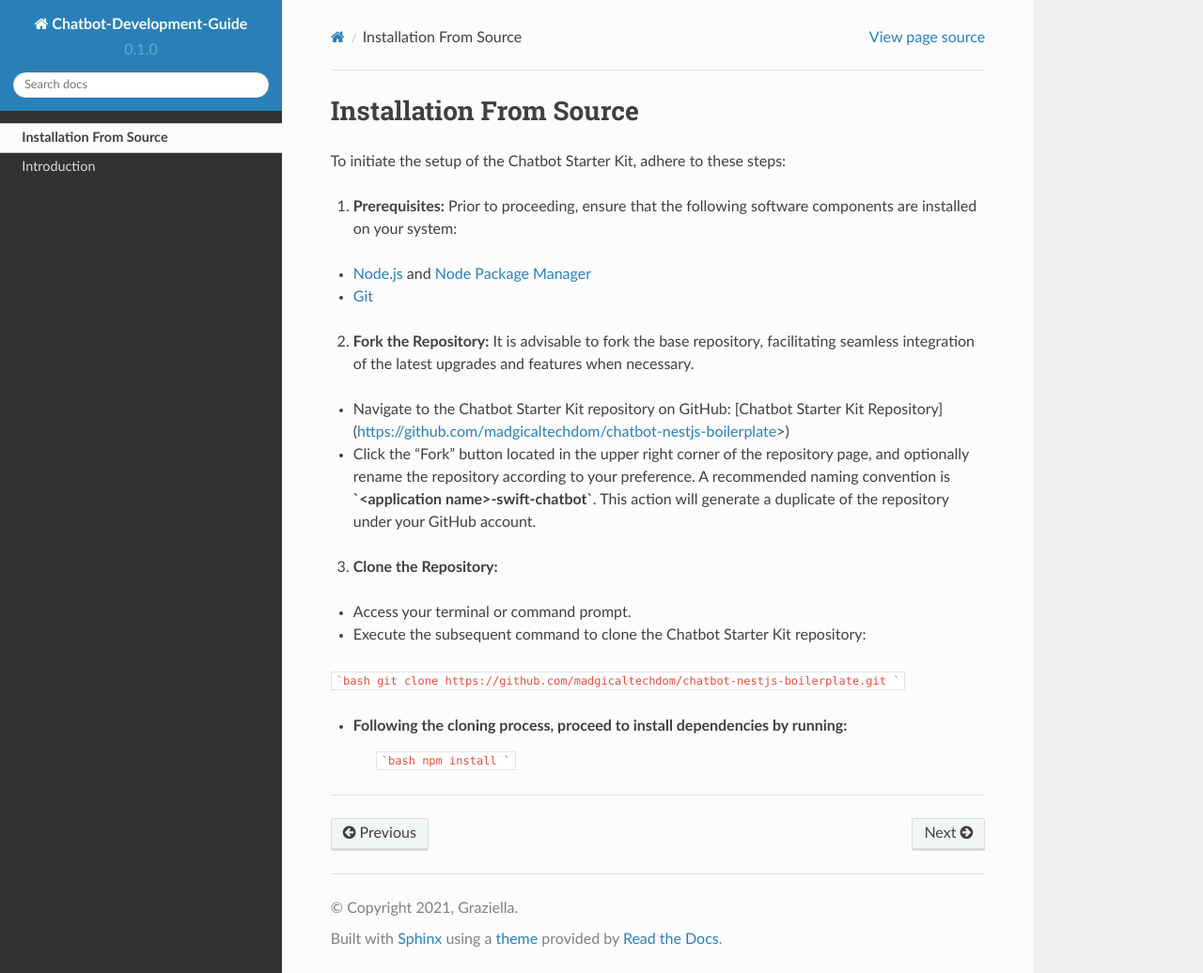
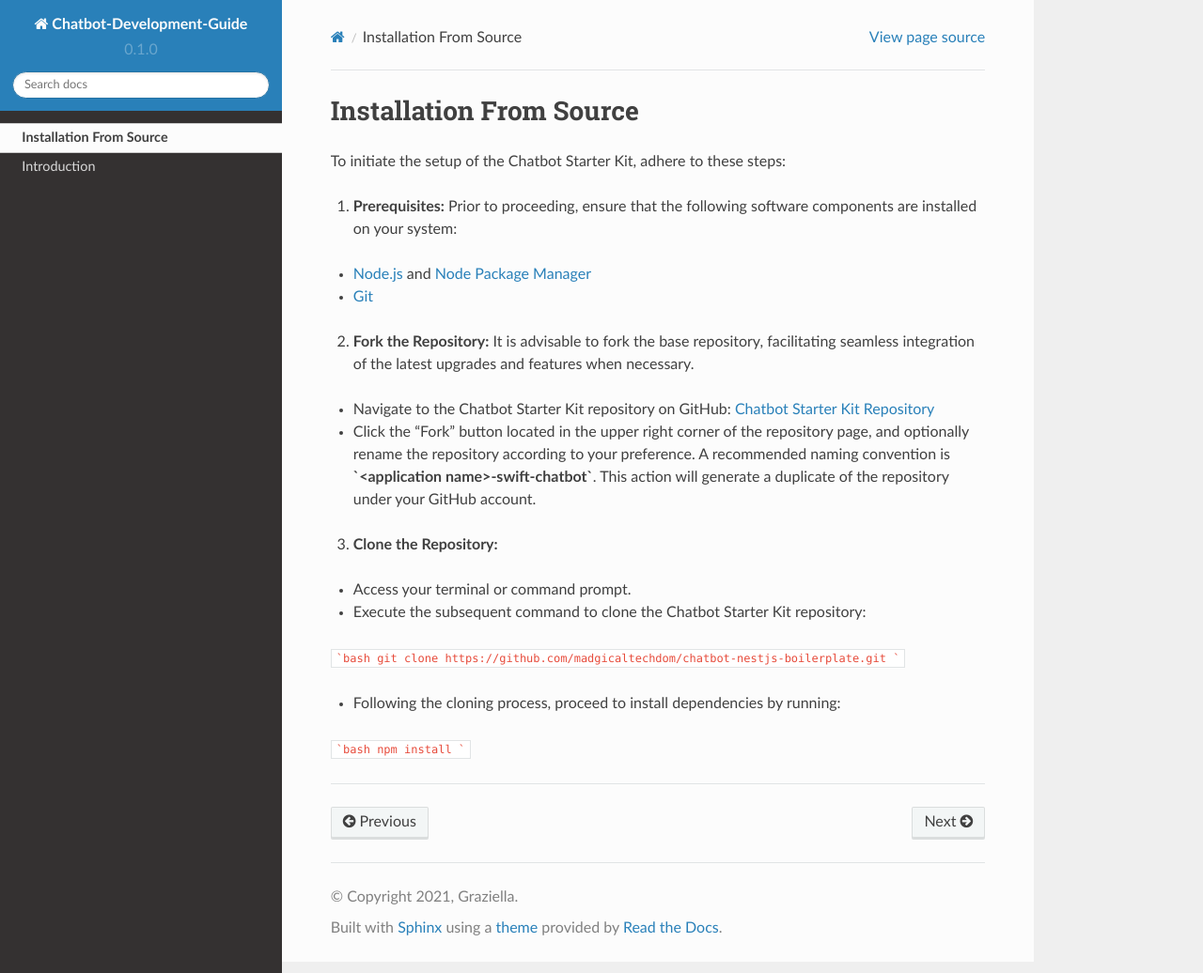
Before and after one commit to Priyanka-sharma181/Chatbot-Development-Guide, a Sphinx documentation site: the page built from docs/source/installation.rst, in a window 1280 px wide and 1036 px high. Shown: the whole window at 94% size. Built offline with Sphinx 7.4.7 and the Read the Docs theme 2.0.0, drawn with Linux system fonts in a browser that asks for light colours.

Commit message:
installation process

````diff
--- a/docs/source/installation.rst
+++ b/docs/source/installation.rst
@@ -10,7 +10,7 @@
 
 2. **Fork the Repository:** It is advisable to fork the base repository, facilitating seamless integration of the latest upgrades and features when necessary.
 
-- Navigate to the Chatbot Starter Kit repository on GitHub: [Chatbot Starter Kit Repository](https://github.com/madgicaltechdom/chatbot-nestjs-boilerplate>)
+- Navigate to the Chatbot Starter Kit repository on GitHub: `Chatbot Starter Kit Repository <https://github.com/madgicaltechdom/chatbot-nestjs-boilerplate>`_
 - Click the "Fork" button located in the upper right corner of the repository page, and optionally rename the repository according to your preference. A recommended naming convention is **`<application name>-swift-chatbot`**. This action will generate a duplicate of the repository under your GitHub account.
 
 3. **Clone the Repository:**
@@ -22,8 +22,8 @@
 ```
 
 - Following the cloning process, proceed to install dependencies by running:
-      ```bash
-      npm install
-      ```
+```bash
+npm install
+```
 
 --------
````
